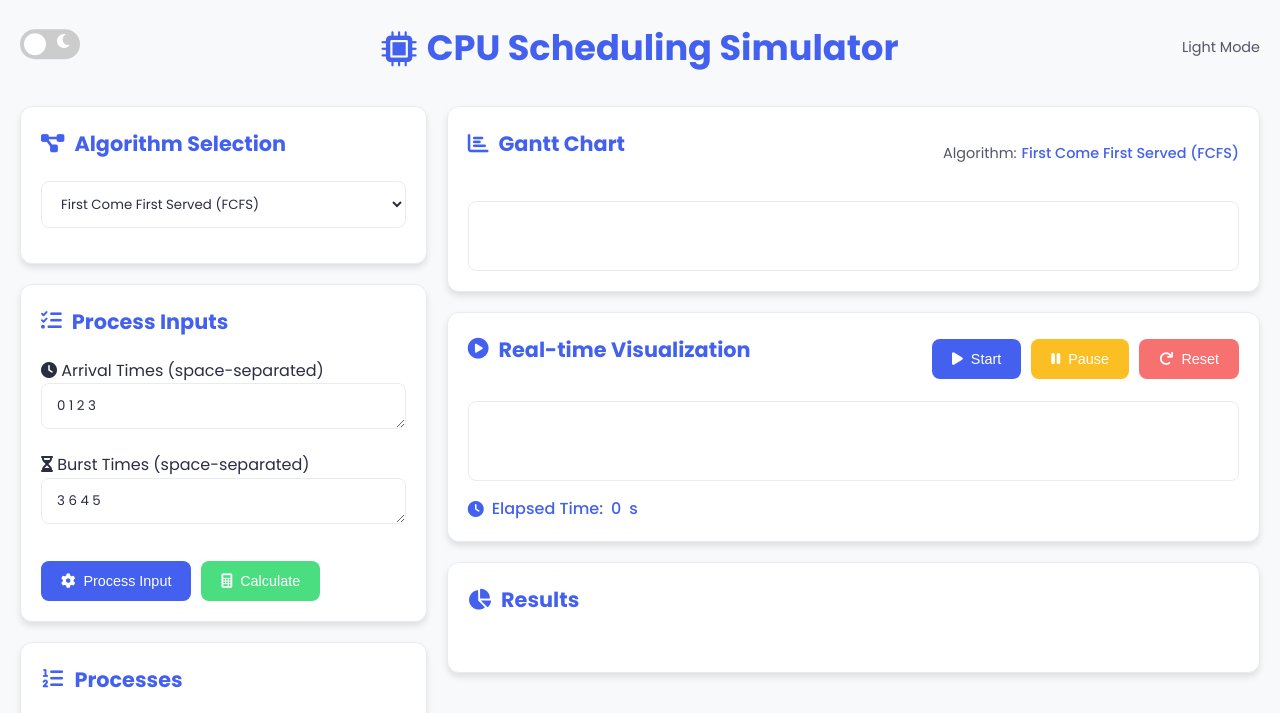
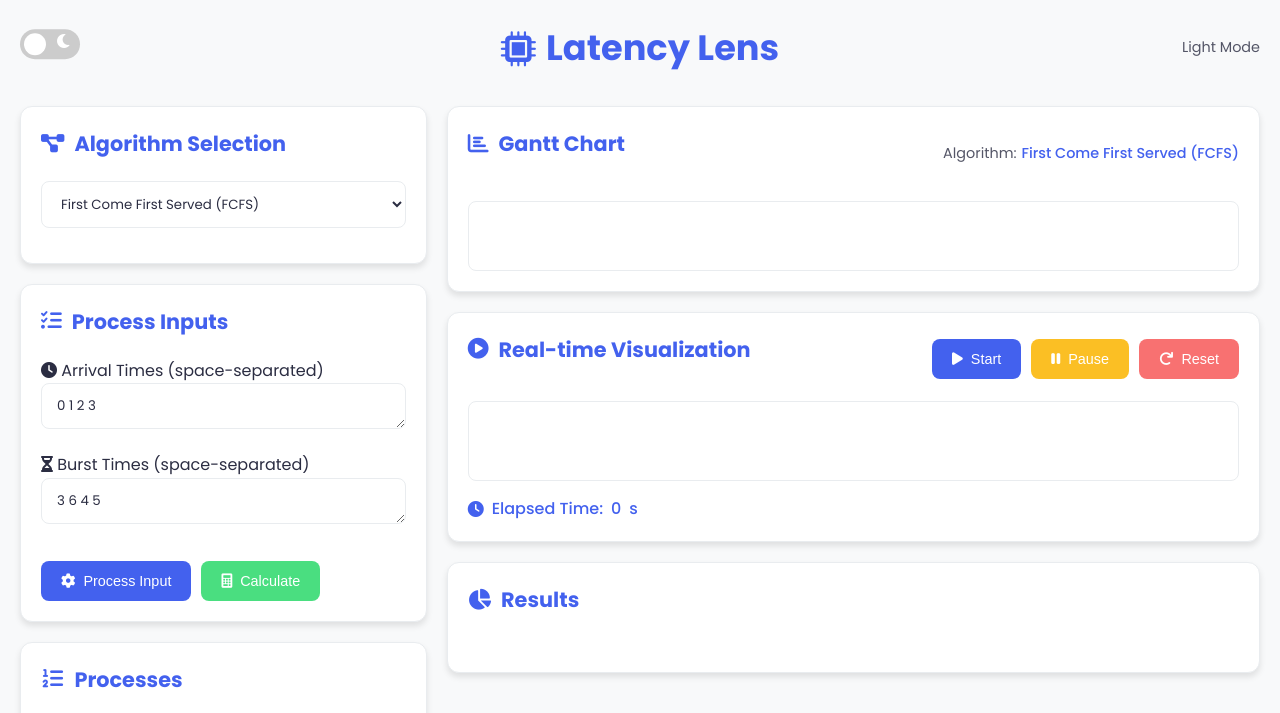
Before and after one commit to AdithyaVNair/CPU-Scheduling-Simulator, a plain HTML site: page cpu scheduller/index.html in a window 1280 px wide. Shown: the top 713 px of the page. Drawn offline with Linux system fonts and the light colour scheme.

Commit message:
changed the heading

```diff
--- a/cpu scheduller/index.html
+++ b/cpu scheduller/index.html
@@ -20,7 +20,7 @@
                     </div>
                 </label>
             </div>
-            <h1><i class="fas fa-microchip"></i> CPU Scheduling Simulator</h1>
+            <h1><i class="fas fa-microchip"></i> Latency Lens </h1>
             <div class="mode-indicator">Light Mode</div>
         </div>
 
```
